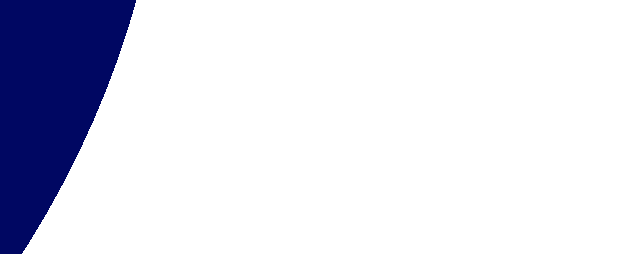
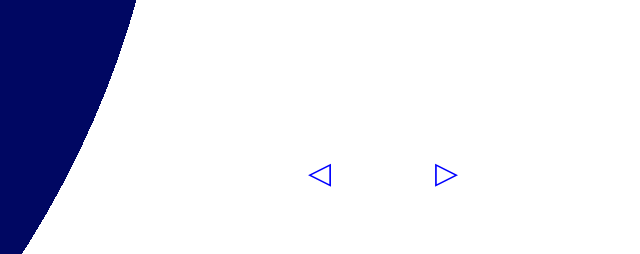
Before and after one commit to PAUL-ARCHITECTS/site, a website with bundled scripts: page index.html in a window 1280 px wide. Shown: the part 253-507 px from the top of the page, 257-897 px from the left. Built offline with nearby package versions, Linux system fonts and the light colour scheme.

Commit message:
website1

```diff
--- a/index.html
+++ b/index.html
@@ -33,6 +33,27 @@
 
   <script type="module" src="main.js"></script>
   <!-- <a href="INFO.html">INFO</a> -->
+  <div class="overlay-text">
+    <script type="module" src="./music/music.js"></script>
+    <div class="player-container">
+      <!-- 隐藏原生音频播放器 -->
+      <audio id="audio-player" class="audio-player" controls autoplay></audio>
+
+      <!-- 自定义按钮 -->
+      <button id="prev-button" class="control-button prev-button"></button>
+      <button id="play-button" class="control-button play-button"></button>
+      <button id="next-button" class="control-button next-button"></button>
+
+      <!-- 进度条 -->
+      <!-- <div class="progress-container">
+        <div class="progress-bar">
+          <div id="progress" class="progress"></div>
+        </div>
+      </div> -->
+    </div>
+  </div>
+
+
 </body>
 
 </html>
```
